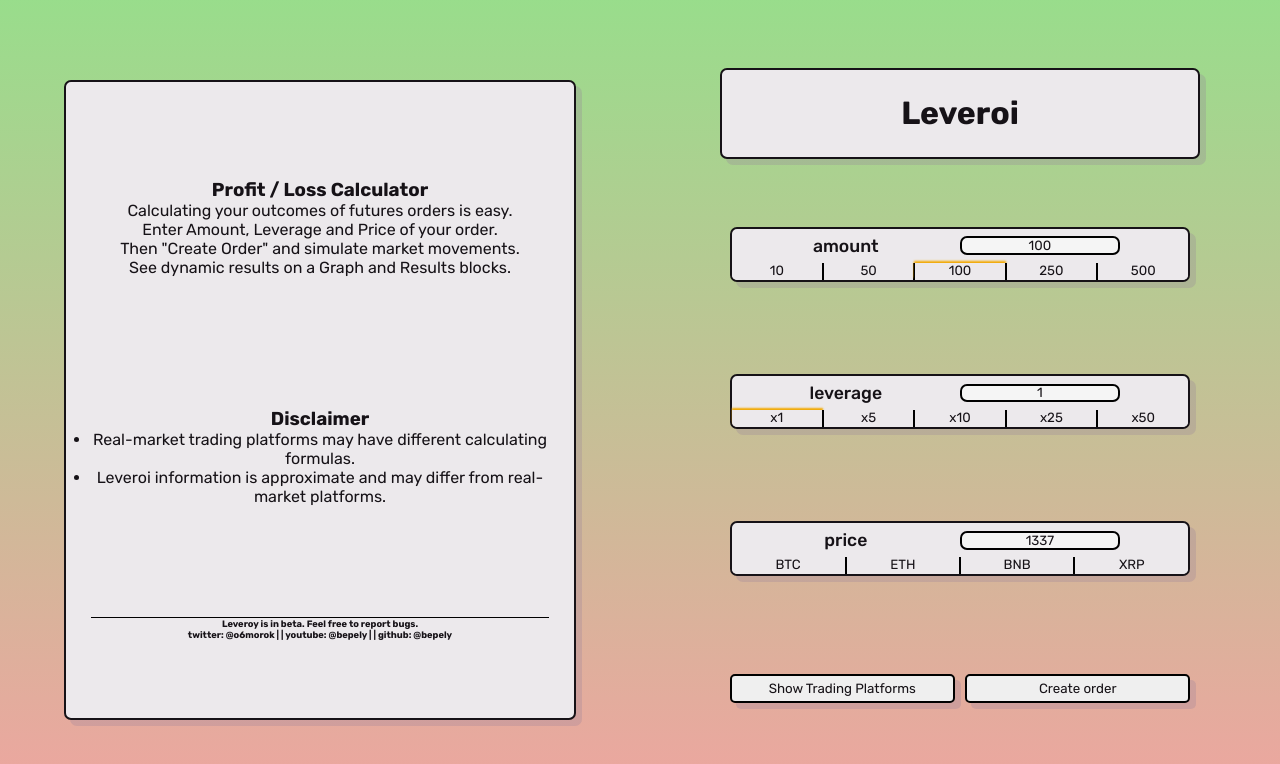
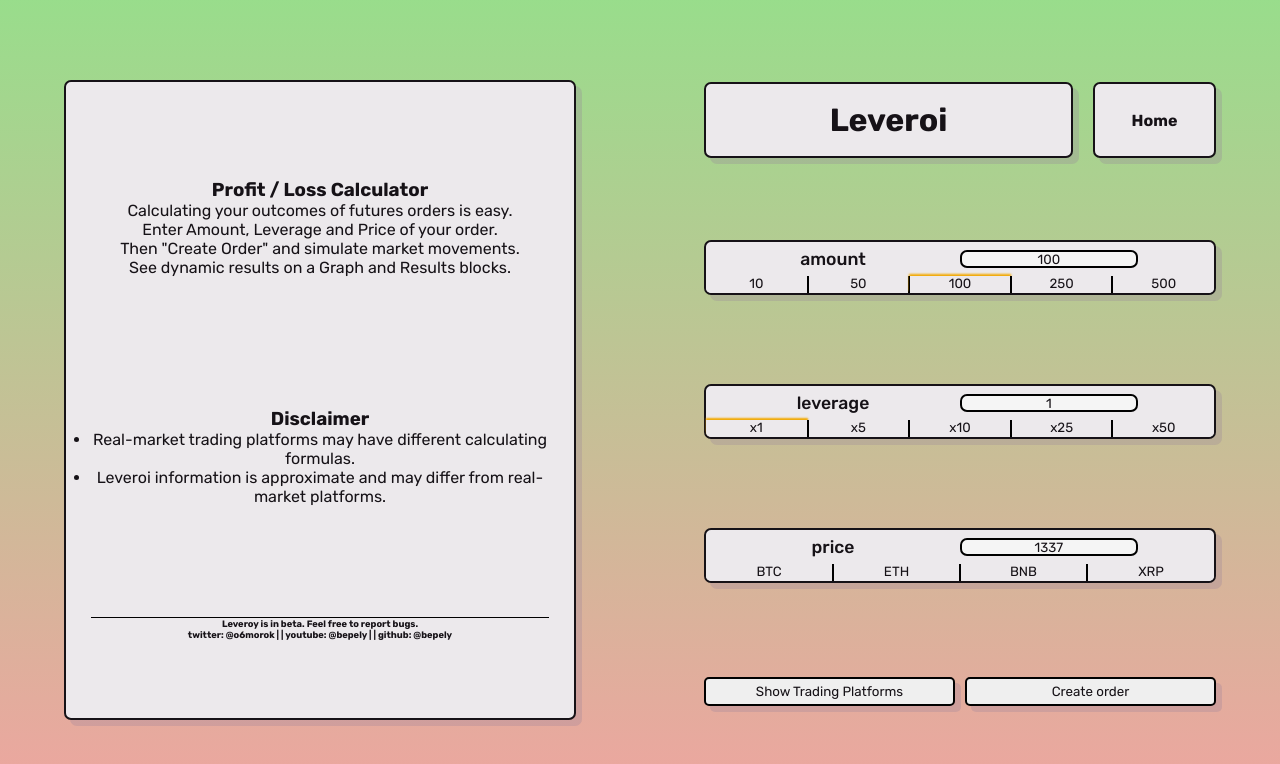
Before and after one commit to Bepely/Leveroi, a Next.js app: page /app in a window 1280 px wide. Shown: the top 764 px of the page. Built offline with nearby package versions, Linux system fonts and the light colour scheme; no server answers.

Commit message:
Cleanup and Deploy
Minor UI adjustments in APP
Cleanup in old package

```diff
--- a/package.json
+++ b/package.json
@@ -11,12 +11,9 @@
     "@testing-library/jest-dom": "^5.16.5",
     "@testing-library/react": "^13.4.0",
     "@testing-library/user-event": "^13.5.0",
-    "chart.js": "^3.9.1",
-    "graphjs": "^0.0.3",
     "html2canvas": "^1.4.1",
     "next": "^13.0.4",
     "react": "^18.2.0",
-    "react-chartjs-2": "^4.3.1",
     "react-dom": "^18.2.0",
     "victory": "^36.6.8",
     "web-vitals": "^2.1.4"
@@ -43,8 +40,5 @@
       "last 1 firefox version",
       "last 1 safari version"
     ]
-  },
-  "devDependencies": {
-    "typescript": "4.9.3"
   }
 }
--- a/src/appComponents/blocks/Header.js
+++ b/src/appComponents/blocks/Header.js
@@ -4,9 +4,11 @@ import React from 'react'
 const Header = () => {
   return (
     <header className='block' id='headerRoot'>
-       <div className='backLayer2 dropShadow containerBox' id="headerContainer">
-         <a href="../"><h1>Leveroi</h1></a>
+       <div id="headerContainer">
+         <div className='backLayer2 dropShadow containerBox'><h1>Leveroi</h1></div>
+         <div className='backLayer2 dropShadow containerBox'><a href="../"><h4>Home</h4></a></div>
          </div>
+
     </header>
   )
 }
--- a/src/styles/blocks/controls.css
+++ b/src/styles/blocks/controls.css
@@ -17,10 +17,7 @@
     place-items: center;
     width: 80%;
     height: 100%;
-
-
 }
-
 
 #controlsRootNoResult{
 
@@ -30,7 +27,7 @@
 }
 
 #controlsContainer{
-    width: 90%;
+    width: 100%;
     height: 100%;
     border-radius: 7px;
     display: grid;
--- a/src/styles/blocks/display.css
+++ b/src/styles/blocks/display.css
@@ -64,6 +64,7 @@
     place-items: center;
     height: 100%;
     width: 90%;
+    padding: 10px 0px;
     max-height: max-content;
 }
 #inDisInstructions{
@@ -106,6 +107,7 @@
         height: 90%;
     }
     #newOrderInstructions{
+        width: 85%;
         height: fit-content;
         margin-bottom: 3%;
     }
--- a/src/styles/blocks/header.css
+++ b/src/styles/blocks/header.css
@@ -1,9 +1,14 @@
 /* TOTAL LEVEL */
-header{
+#headerRoot{
     display: grid;
     place-items: center;
     height: 100%;
+    width: 100%;
+    gap: 20px;
+    grid-template-columns: 1fr;
 
+    align-self: center;
+    justify-self: center;
 
     grid-area: h;
 }
@@ -12,9 +17,22 @@ header{
 #headerContainer{
 
     text-align: center;
-    width: 75%;
+    width: 80%;
     height: 40%;
 
+    grid-template-columns: 3fr 1fr;
+    display: grid;
+
+    gap: 20px;
+
+    place-items: center;
+    padding: 10px 0px;
+
+}
+
+#headerContainer > div{
+    width: 100%;
+    height: 100%;
     display: grid;
     place-items: center;
 
@@ -33,7 +51,7 @@ header{
     }
 
     #headerContainer{
-        width: 70%;
+        width: 85%;
         height: 75%;
 
     }
--- a/src/styles/blocks/results.css
+++ b/src/styles/blocks/results.css
@@ -14,7 +14,7 @@
     grid-template-rows: 2fr 1fr;
     place-items: center;
     height: 80%;
-    width: 85%;
+    width: 80%;
 
 }
 
@@ -125,8 +125,8 @@ padding: 2px;
     grid-template-columns: 1fr 1fr;
     place-items: center;
     max-height: 150px;
-    width: 90%;
-    grid-gap: 10px;
+    width: 100%;
+    gap: 10px;
 }
 
 
@@ -145,6 +145,9 @@ padding: 2px;
     }
     #results>*{
         overflow: hidden;
+    }
+    #controlsWrapper{
+        width: 85%;
     }
 
     #reactiveResults{
--- a/src/styles/details/button.css
+++ b/src/styles/details/button.css
@@ -38,10 +38,6 @@
     height: 75%;
     width: 100%;
     place-content: center;
-}
-.defButton:hover{
-    font-weight: bold;
-
 }
 
 /* CONTROLS BUTTONS */
```
Also changed, not shown: app/page.js (+5 -4 lines), src/reportWebVitals.js (added, +14 -0 lines), tsconfig.json (deleted, +0 -36 lines), 1 other file (tests, documents, lock files or other folders).
